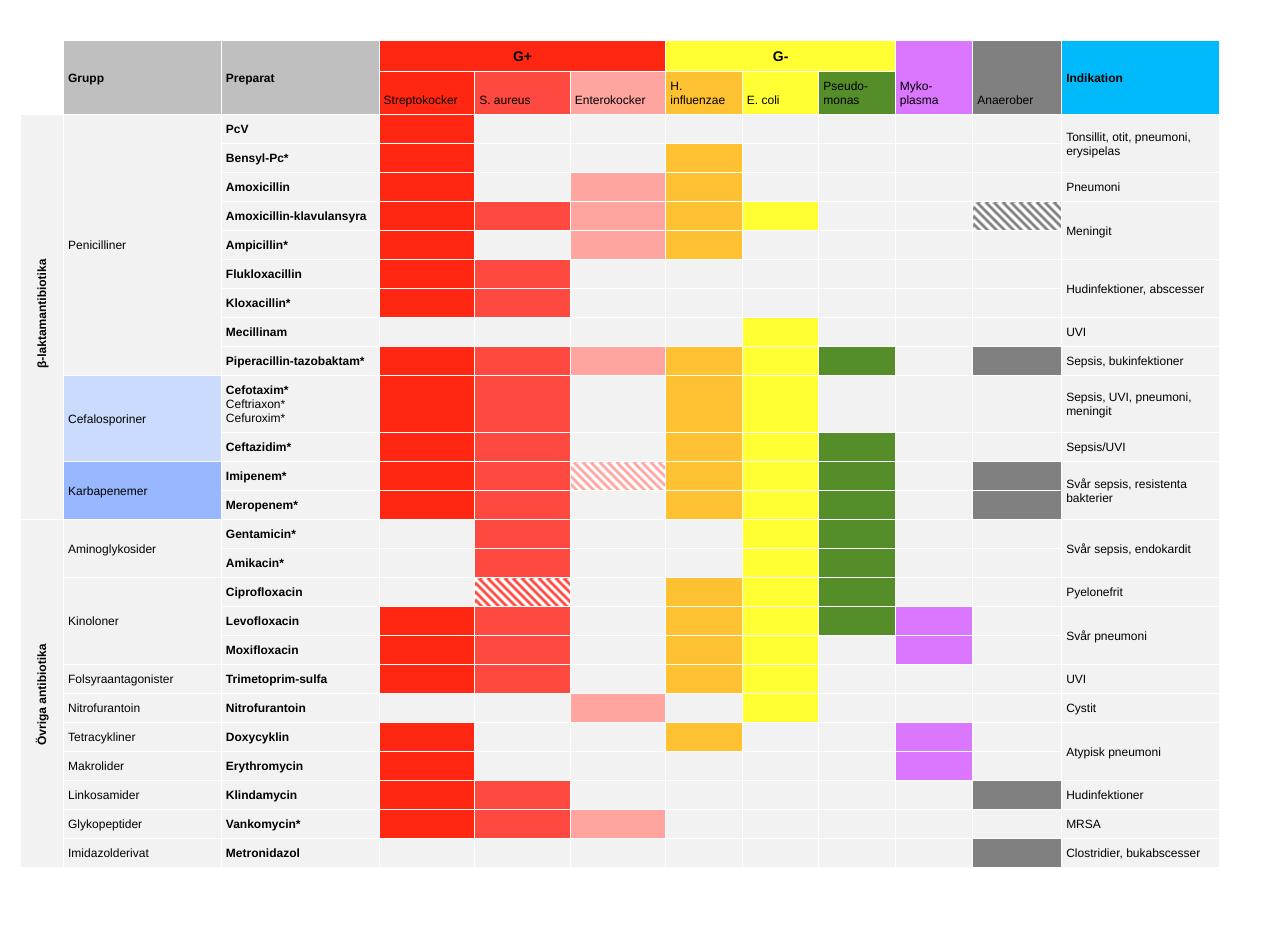
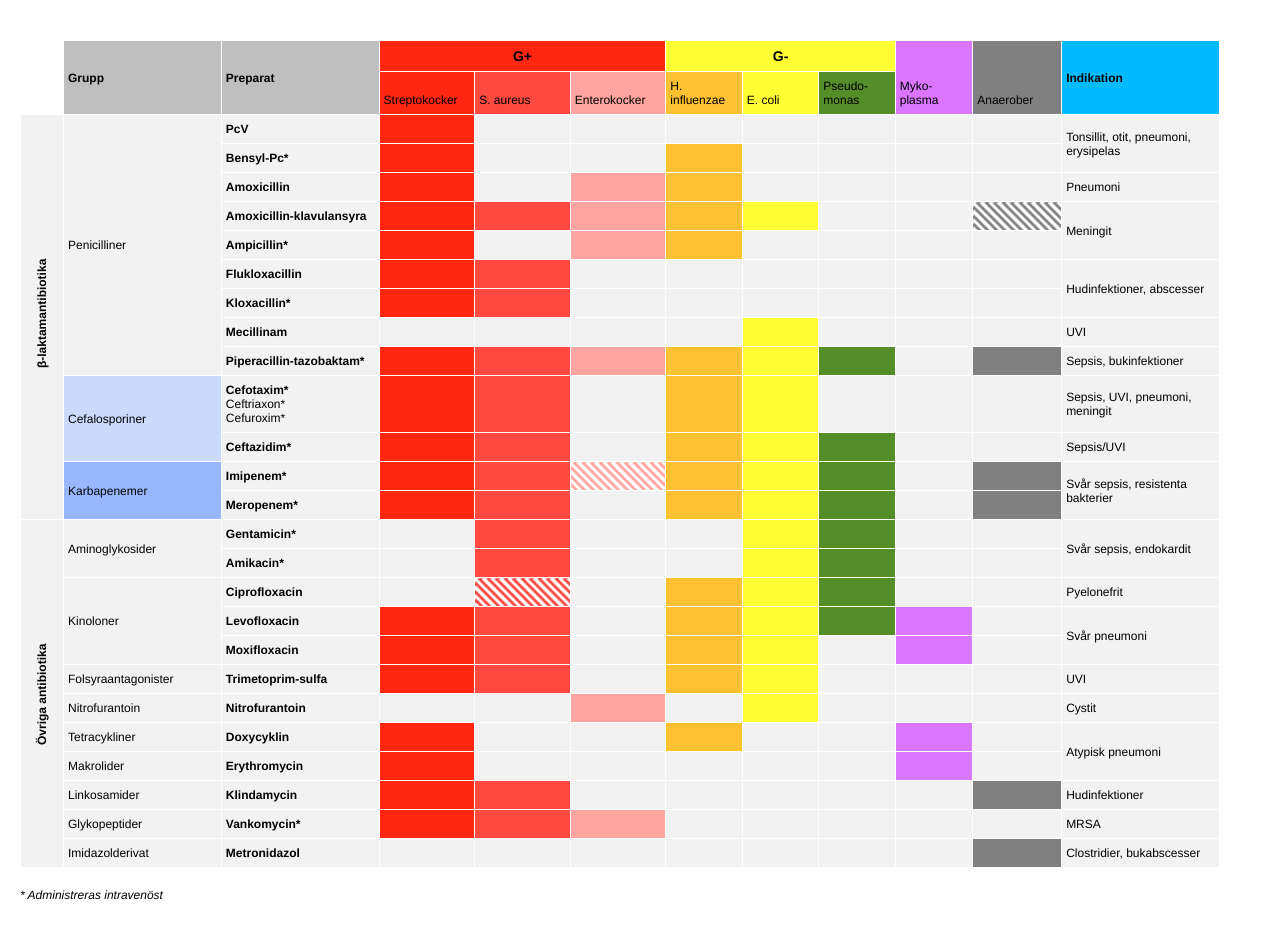
Before and after one commit to alexryd/antibiotics-reference, a plain HTML site: page index.html in a window 1280 px wide. Before the commit the page ends 908 px from the top, so only its background shows below. Drawn offline with Linux system fonts and the light colour scheme.

Commit message:
Add a footnote

```diff
--- a/index.html
+++ b/index.html
@@ -394,6 +394,10 @@
         </tr>
       </tbody>
     </table>
+
+    <div id="footnote">
+      * Administreras intravenöst
+    </div>
   </div>
 </body>
 </html>
--- a/styles.css
+++ b/styles.css
@@ -141,3 +141,8 @@ body {
 .ref-table .ref-table__drug--iv::after {
   content: "*";
 }
+
+#footnote {
+  margin-top: 20px;
+  font-style: italic;
+}
```
